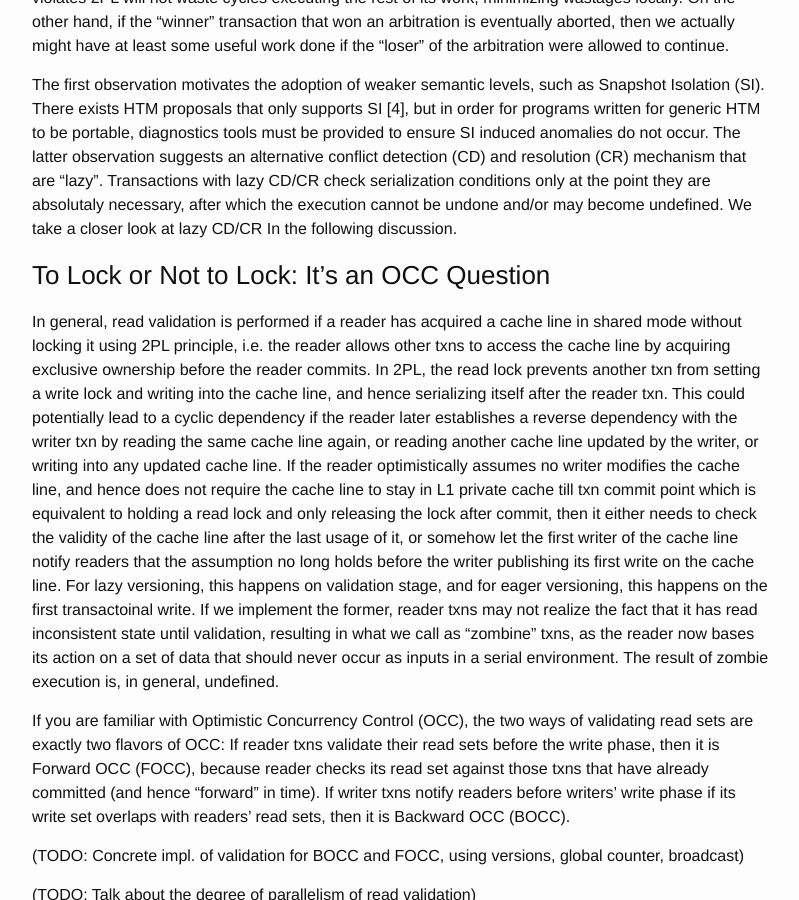
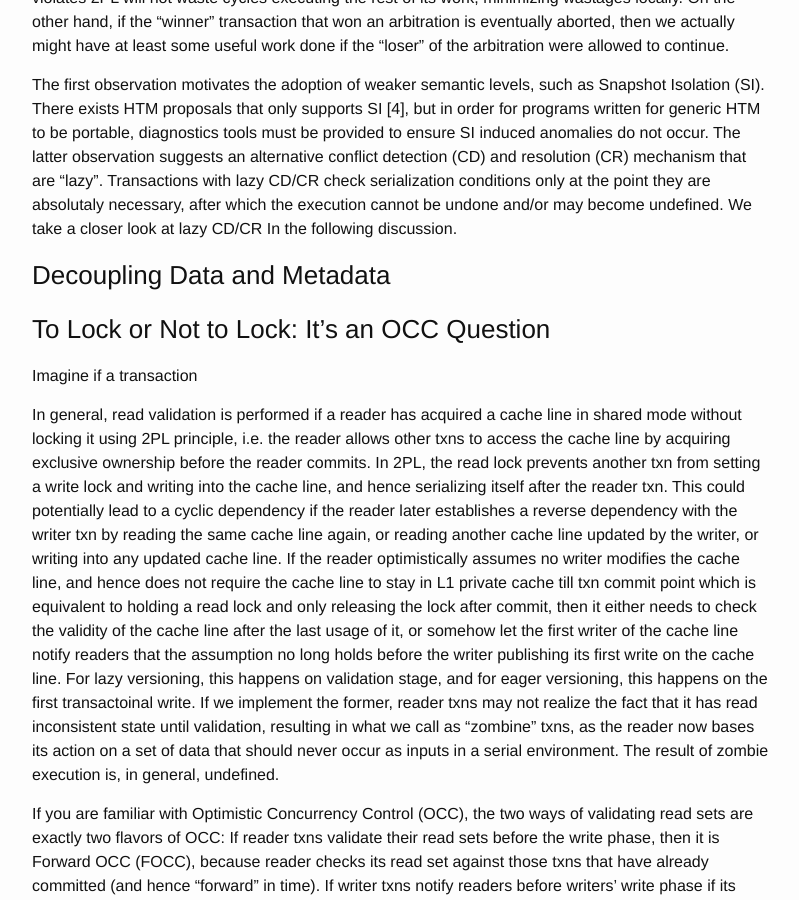
Before and after one commit to wangziqi2013/wangziqi2013.github.io, a Jekyll site: the page built from _posts/2018-03-18-HTM-Hardware-2PL-and-OCC.markdown, in a window 1280 px wide and 900 px high, scrolled down 2929 px. Shown: the whole window, without its empty margins (238-1037 px from the left). Built offline with Jekyll 4.4.1, drawn with Linux system fonts in a browser that asks for light colours.

Commit message:
Adding title

```diff
--- a/_posts/2018-03-18-HTM-Hardware-2PL-and-OCC.markdown
+++ b/_posts/2018-03-18-HTM-Hardware-2PL-and-OCC.markdown
@@ -112,9 +112,13 @@ be portable, diagnostics tools must be provided to ensure SI induced anomalies d
 The latter observation suggests an alternative conflict detection (CD) and
 resolution (CR) mechanism that are "lazy". Transactions with lazy CD/CR check serialization conditions only at
 the point they are absolutaly necessary, after which the execution cannot be undone and/or may become undefined.
- We take a closer look at lazy CD/CR In the following discussion.
+We take a closer look at lazy CD/CR In the following discussion.
+
+### Decoupling Data and Metadata
 
 ### To Lock or Not to Lock: It's an OCC Question
+
+Imagine if a transaction
 
 In general, read validation is performed if a reader has acquired a cache line in shared mode without locking it using 2PL
 principle, i.e. the reader allows other txns to access the cache line by acquiring exclusive ownership before the reader commits.
```
